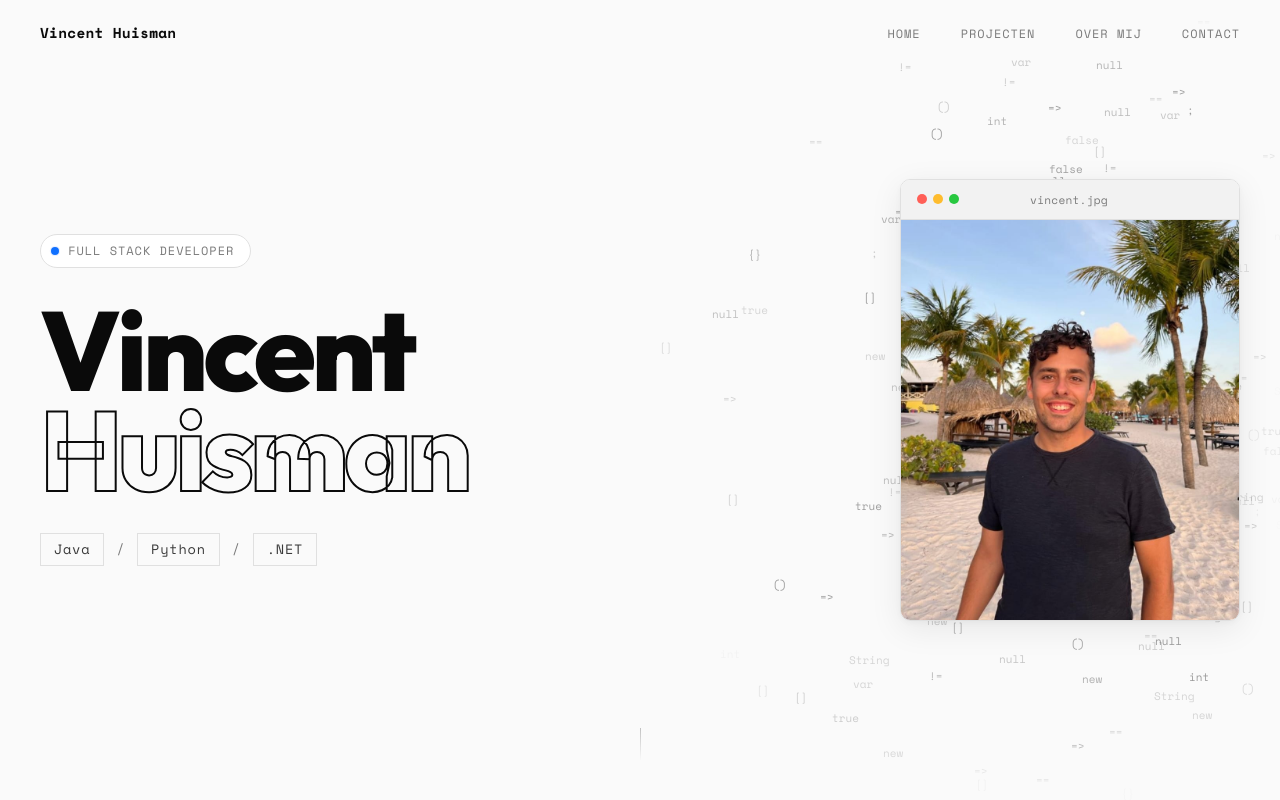
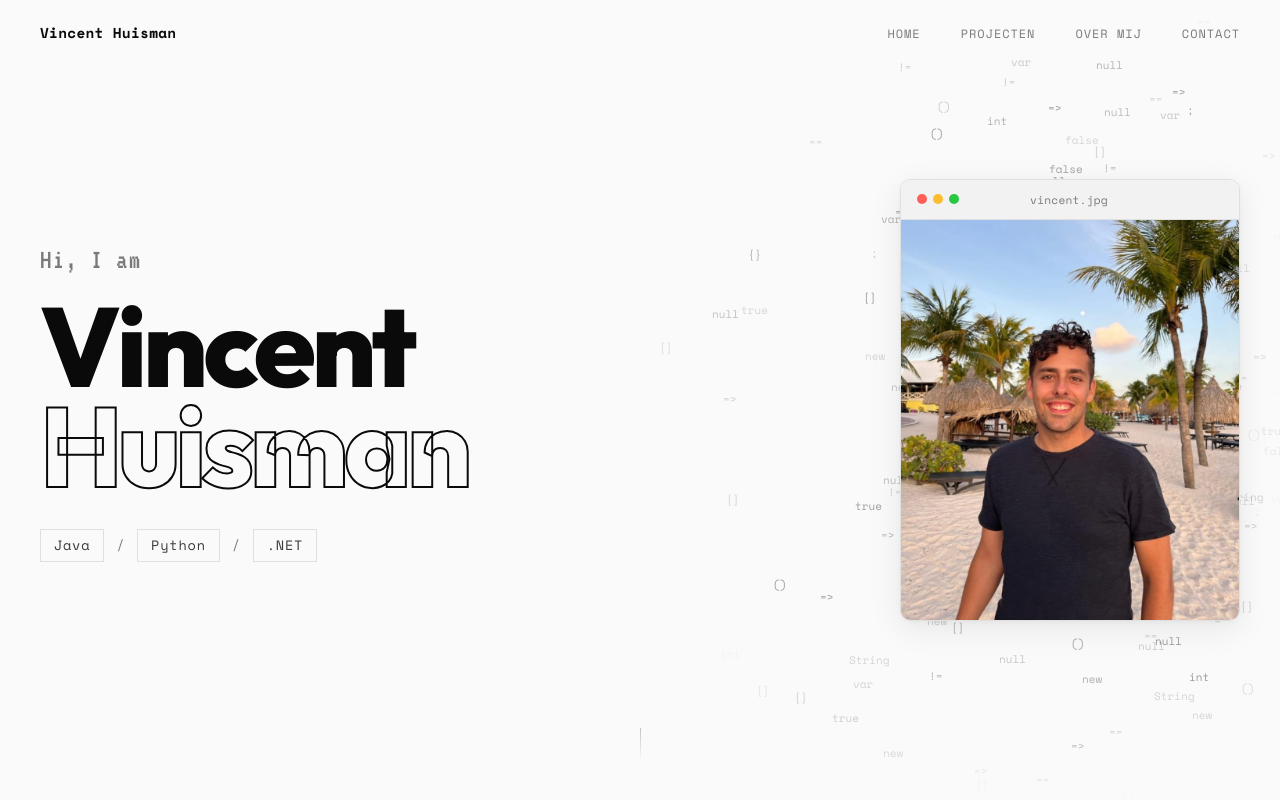
Before and after one commit to VincentHuis/portfolio, an Angular app: page / in a window 1280 px wide. Shown: the top 800 px of the page. Built offline with nearby package versions, Linux system fonts and the light colour scheme.

Commit message:
1.2.4 Hi i am (robot)

```diff
--- a/src/app/components/homepage/homepage.css
+++ b/src/app/components/homepage/homepage.css
@@ -25,42 +25,12 @@
   flex: 1;
 }
 
-.hero-label {
-  display: inline-flex;
-  align-items: center;
-  gap: 0.6rem;
-  margin-bottom: 2rem;
-  padding: 0.4rem 1rem 0.4rem 0.6rem;
-  border: 1px solid var(--color-border);
-  border-radius: 100px;
-  background: var(--color-card);
-}
-
-.label-dot {
-  width: 8px;
-  height: 8px;
-  border-radius: 50%;
-  background: var(--color-accent);
-  animation: pulse-dot 2s ease-in-out infinite;
-}
-
-@keyframes pulse-dot {
-  0%, 100% {
-    opacity: 1;
-    box-shadow: 0 0 0 0 var(--color-accent-glow);
-  }
-  50% {
-    opacity: 0.7;
-    box-shadow: 0 0 0 6px transparent;
-  }
-}
-
-.label-text {
-  font-family: var(--font-mono);
-  font-size: 0.75rem;
-  letter-spacing: 0.08em;
-  text-transform: uppercase;
+.hero-greeting {
+  font-family: 'VT323', monospace;
+  font-size: 1.8rem;
   color: var(--color-ink-muted);
+  margin-bottom: 0.75rem;
+  letter-spacing: 0.04em;
 }
 
 .hero-name {
--- a/src/app/components/homepage/homepage.html
+++ b/src/app/components/homepage/homepage.html
@@ -2,10 +2,7 @@
   <app-particle-background [anchorElement]="photoAnchor"></app-particle-background>
   <div class="homepage-content">
     <div class="hero-left">
-      <div class="hero-label">
-        <span class="label-dot"></span>
-        <span class="label-text">Full Stack Developer</span>
-      </div>
+      <p class="hero-greeting">Hi, I am</p>
       <h1 class="hero-name">
         <span class="name-line">Vincent</span>
         <span class="name-line name-outline">Huisman</span>
--- a/src/app/components/homepage/homepage.ts
+++ b/src/app/components/homepage/homepage.ts
@@ -30,7 +30,7 @@ export class Homepage implements AfterViewInit {
   }
 
   closeImage() {
-    this.currentImage = 'vincent_teleurgesteld.png';
+    this.currentImage = 'vincent_teleurgesteld.jpg';
     this.cdr.detectChanges();
     setTimeout(() => {
       this.imageVisible = false;
@@ -43,7 +43,7 @@ export class Homepage implements AfterViewInit {
     if (this.sadTimeout) {
       clearTimeout(this.sadTimeout);
     }
-    this.currentImage = 'vincent_teleurgesteld.png';
+    this.currentImage = 'vincent_teleurgesteld.jpg';
     this.cdr.detectChanges();
     this.sadTimeout = setTimeout(() => {
       this.currentImage = 'ik2.jpg';
--- a/src/app/components/projecten/projecten.ts
+++ b/src/app/components/projecten/projecten.ts
@@ -9,7 +9,7 @@ import {ProjectDetail, ProjectModalComponent} from '../project-modal/project-mod
   styleUrl: './projecten.css',
 })
 export class Projecten {
-  rotatingTexts = ['werkend.', 'mooi.', 'onderhoudbaar.', 'snel.', 'schaalbaar.', 'testbaar.', 'toekomstbestendig.'];
+  rotatingTexts = ['werkend.', 'mooi.', 'onderhoudbaar.', 'schaalbaar.', 'testbaar.', 'toekomstbestendig.'];
   selectedProject: ProjectDetail | null = null;
 
   openProject(project: ProjectDetail) {
--- a/src/index.html
+++ b/src/index.html
@@ -9,7 +9,7 @@
   <link rel="preconnect" href="https://fonts.googleapis.com">
   <link rel="preconnect" href="https://fonts.gstatic.com" crossorigin>
   <link
-    href="https://fonts.googleapis.com/css2?family=Space+Mono:ital,wght@0,400;0,700;1,400&family=Outfit:wght@300;400;500;600;700;800;900&family=JetBrains+Mono:wght@400;500;700&display=swap"
+    href="https://fonts.googleapis.com/css2?family=Space+Mono:ital,wght@0,400;0,700;1,400&family=Outfit:wght@300;400;500;600;700;800;900&family=JetBrains+Mono:wght@400;500;700&family=VT323&display=swap"
     rel="stylesheet">
 </head>
 <body>
```
